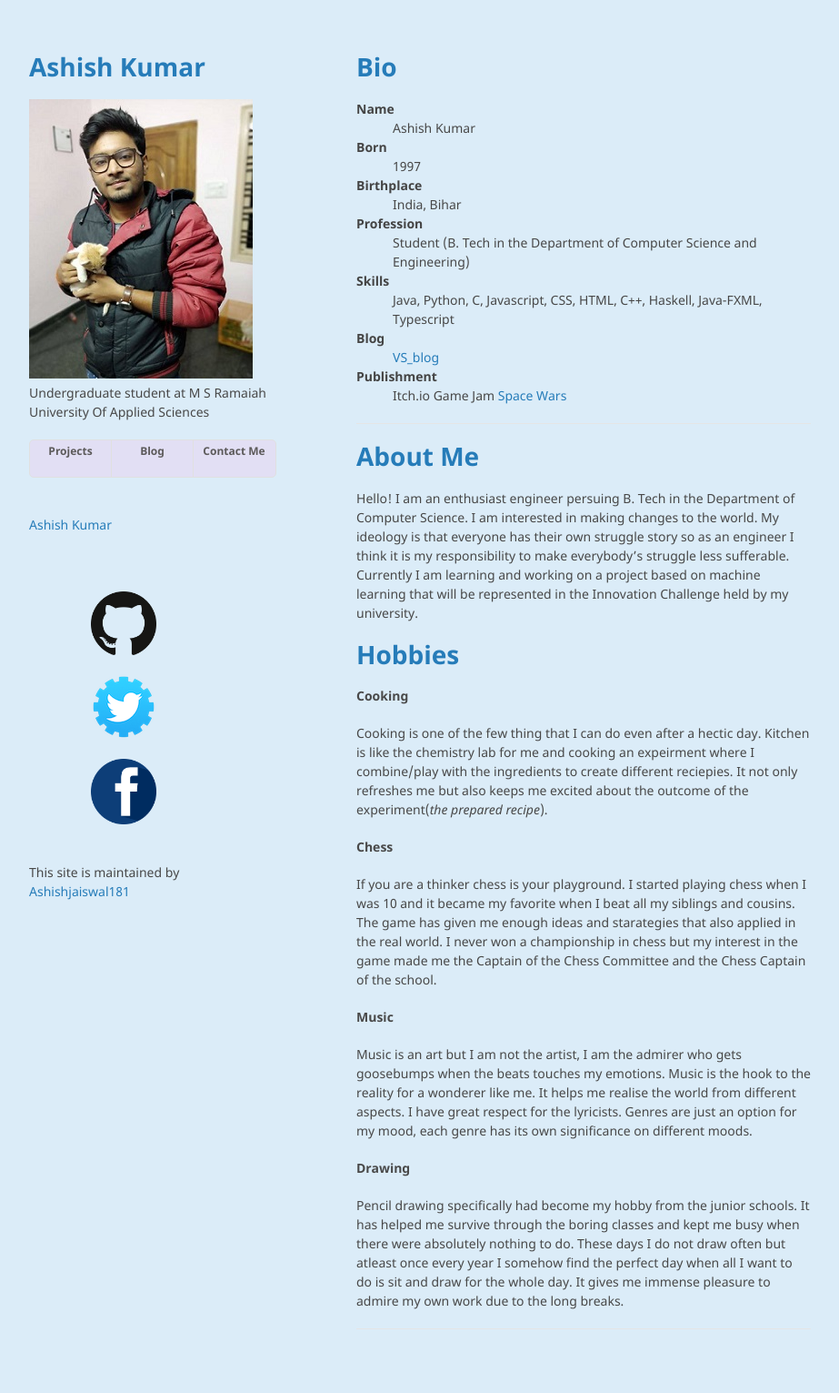
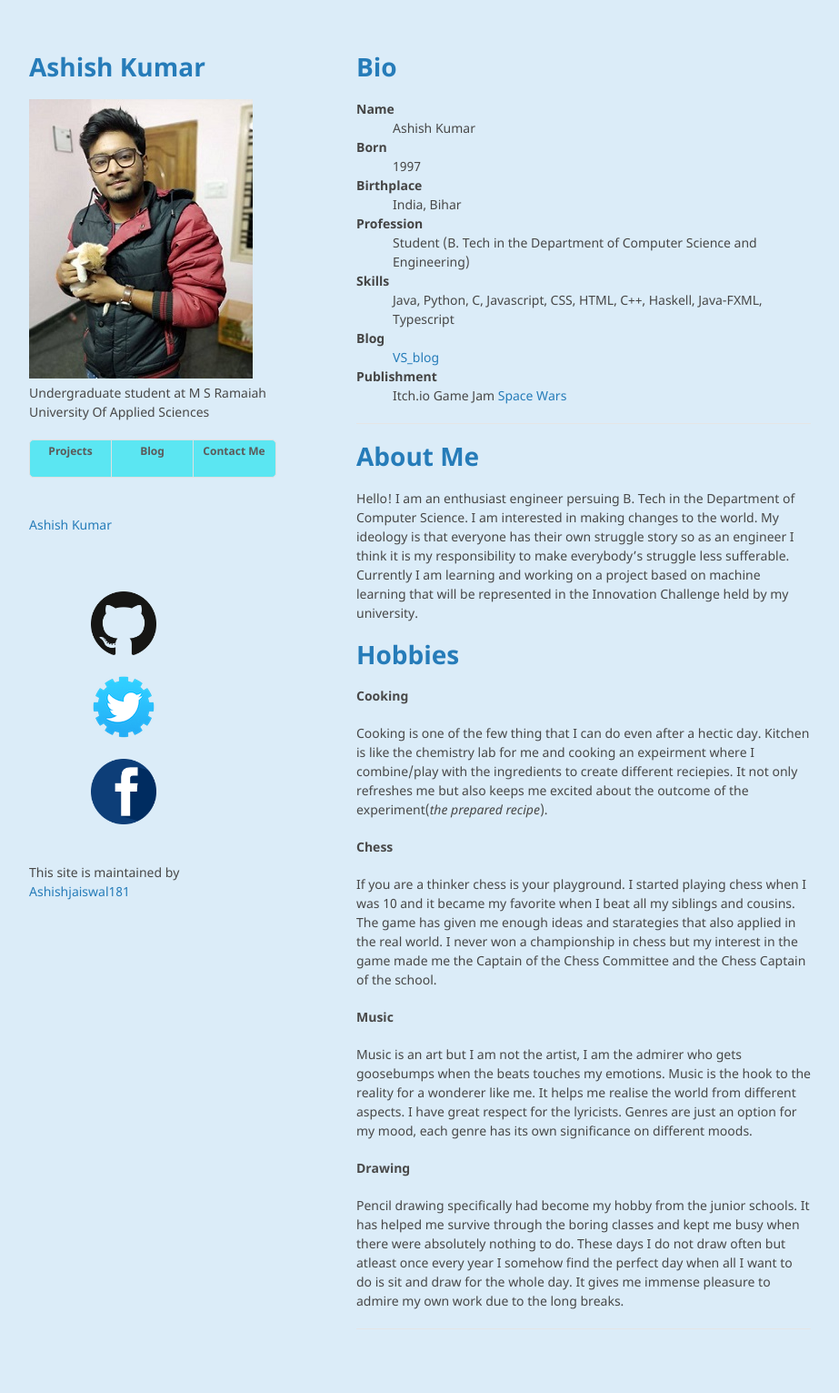
Before and after one commit to Ashishjaiswal181/Ashishjaiswal181.github.io, a Jekyll site: the page built from index.md, in a window 1280 px wide. Shown: the whole page at 91% size, without its empty margins (178-1101 px from the left). Built offline with Jekyll 4.4.1, drawn with Linux system fonts in a browser that asks for light colours; comment, search, counter and statistics services are not loaded; our own code applies the rules of GitHub Pages for plain Markdown files.

Commit message:
few more corrections

```diff
--- a/_layouts/default.html
+++ b/_layouts/default.html
@@ -27,7 +27,7 @@
             <p class="view"><a href="{{ site.github.owner_url }}">View My GitHub Profile</a></p>
             {% endif %} -->
             <ul class="contact">
-               <li><a href="<yet_another-></yet_another->page.html"><Strong> Projects</Strong></a></li>
+               <li><a href="<./yet_another-page.html"><Strong> Projects</Strong></a></li>
                <li><a href="https://ashishjaiswal181.github.io/VSBlog/"><strong>Blog</strong></a></li>
                <li><a href="./another-page.html"><strong>Contact Me</strong></a></li>
             </ul>
--- a/_sass/jekyll-theme-minimal.scss
+++ b/_sass/jekyll-theme-minimal.scss
@@ -41,14 +41,15 @@
     width: 50%;
 }
 
-.links:hover {
+/*.links:hover {
     display: block;
     max-width:80px;
     max-height:80px;
     margin-left: auto;
     margin-right: auto;
     width: 50%;
-}
+}*/
+
 a {
   color:#267CB9;
   text-decoration:none;
@@ -136,7 +137,7 @@
   list-style:none;
   height:40px;
   padding:0;
-  background: #e2dff4;
+  background: #5be6f2;
   border-radius:5px;
   border:1px solid #e0e0e0;
   width:270px;
```
